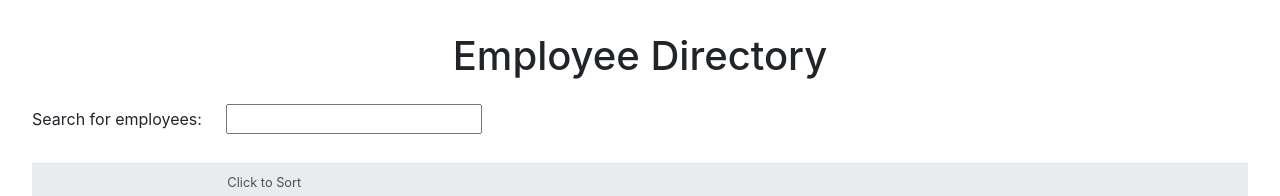
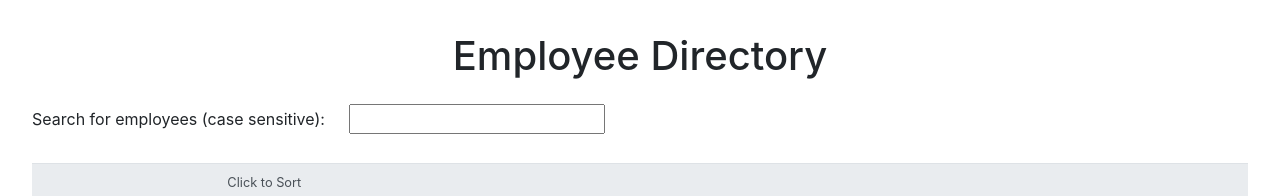
Before and after one commit to cmetzjr/employee-directory-react, a React (Create React App) app: page / in a window 1280 px wide. Shown: the top 196 px of the page. Built offline with nearby package versions, Linux system fonts and the light colour scheme; no server answers.

Commit message:
UI update

```diff
--- a/src/components/EmpContainer.js
+++ b/src/components/EmpContainer.js
@@ -95,7 +95,7 @@ class EmpContainer extends Component {
             <div>
                 <div className="mb-4">
                     <h1 className="text-center mb-4">Employee Directory</h1>
-                    <label className="mr-4" htmlFor="text">Search for employees:</label>
+                    <label className="mr-4" htmlFor="text">Search for employees (case sensitive):</label>
                     {/* letters typed into the input box (value) become the parameter of handleInputChange */}
                     <input type="text" onInput={event => this.handleInputChange(event.target.value)} />
                 </div>
```
